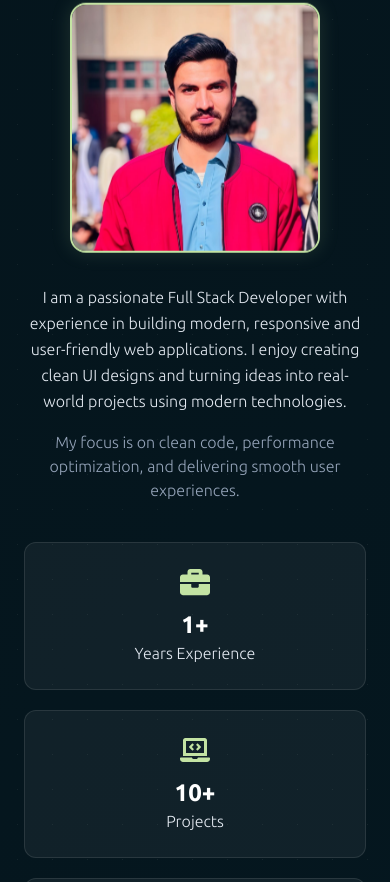
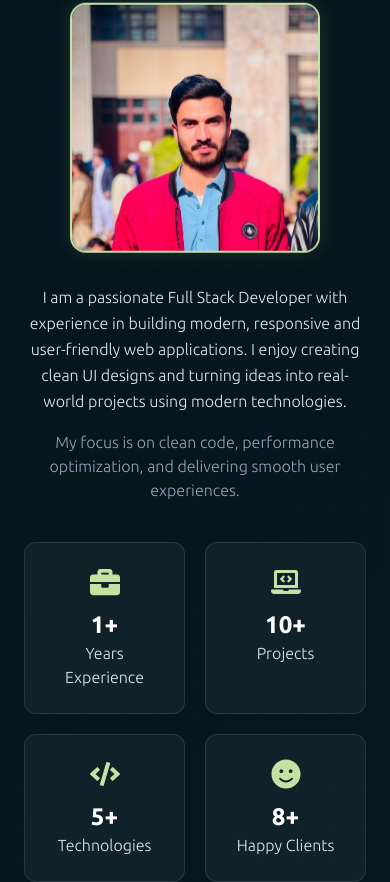
Before and after one commit to ar4843991-svg/portfoli, a React (Vite) app: page / in a window 390 px wide. Shown: the part 1118-2000 px from the top of the page. Built offline with nearby package versions, Linux system fonts and the light colour scheme.

Commit message:
fix: about cards mobile fix

```diff
--- a/src/componenet/About.jsx
+++ b/src/componenet/About.jsx
@@ -1,11 +1,6 @@
 import React from 'react'
 import { motion } from "framer-motion"
-import {
-  FaBriefcase,
-  FaCode,
-  FaLaptopCode,
-  FaSmile
-} from "react-icons/fa"
+import { FaBriefcase, FaCode, FaLaptopCode, FaSmile } from "react-icons/fa"
 import Attaimg from "../assets/img1.jpeg"
 
 function About() {
@@ -20,14 +15,13 @@ function About() {
         <motion.div
           initial={{ opacity: 0, y: -50 }}
           whileInView={{ opacity: 1, y: 0 }}
-          viewport={{ once: false, amount: 0.4 }}
+          viewport={{ once: false, amount: 0.2 }}
           transition={{ duration: 0.7 }}
           className="text-center mb-16"
         >
           <h1 className="text-4xl md:text-5xl font-bold text-white">
             About <span className="text-[#c3e3a3]">Me</span>
           </h1>
-
           <p className="text-[#94A3B8] mt-3">
             Get to know more about my background and passion
           </p>
@@ -38,35 +32,33 @@ function About() {
 
           {/* IMAGE */}
           <motion.div
-            initial={{ opacity: 0, x: -100 }}
+            initial={{ opacity: 0, x: -60 }}
             whileInView={{ opacity: 1, x: 0 }}
-            viewport={{ once: false, amount: 0.5 }}
+            viewport={{ once: false, amount: 0.2 }}
             transition={{ duration: 0.8 }}
             className="w-full lg:w-1/2 flex justify-center"
           >
-            <div
-              className="
+            <div className="
               w-[250px] sm:w-[300px] md:w-[370px]
               h-[250px] sm:h-[300px] md:h-[370px]
               rounded-2xl overflow-hidden
               border-2 border-[#c3e3a3]
               shadow-[0_0_20px_rgba(195,227,163,0.15)]
               animate-float
-            "
-            >
+            ">
               <img
                 src={Attaimg}
                 alt="about"
-                className="w-full h-full object-cover object-[50%_200%] scale-115"
+                className="w-full h-full object-cover object-[50%_20%]"
               />
             </div>
           </motion.div>
 
           {/* TEXT */}
           <motion.div
-            initial={{ opacity: 0, x: 100 }}
+            initial={{ opacity: 0, x: 60 }}
             whileInView={{ opacity: 1, x: 0 }}
-            viewport={{ once: false, amount: 0.4 }}
+            viewport={{ once: false, amount: 0.2 }}
             transition={{ duration: 0.8 }}
             className="w-full lg:w-1/2 text-center lg:text-left"
           >
@@ -83,112 +75,65 @@ function About() {
             </p>
 
             {/* CARDS */}
-            <motion.div
-              initial="hidden"
-              whileInView="visible"
-              viewport={{ once: false, amount: 0.4 }}
-              variants={{
-                hidden: {},
-                visible: {
-                  transition: {
-                    staggerChildren: 0.2
-                  }
-                }
-              }}
-              className="grid grid-cols-1 sm:grid-cols-2 gap-5 mt-10"
-            >
+            <div className="grid grid-cols-2 gap-5 mt-10">
 
-              {/* CARD 1 */}
               <motion.div
-                variants={{
-                  hidden: { opacity: 0, y: 40 },
-                  visible: { opacity: 1, y: 0 }
-                }}
-                className="
-                bg-white/5 border border-white/10 rounded-xl p-6 text-center
-                hover:border-[#c3e3a3]
-                hover:bg-[#c3e3a3]/10
-                hover:-translate-y-2
-                transition-all duration-300
-              "
+                initial={{ opacity: 0, y: 40 }}
+                whileInView={{ opacity: 1, y: 0 }}
+                viewport={{ once: false, amount: 0.1 }}
+                transition={{ duration: 0.5, delay: 0.1 }}
+                className="bg-white/5 border border-white/10 rounded-xl p-6 text-center
+                hover:border-[#c3e3a3] hover:bg-[#c3e3a3]/10 hover:-translate-y-2
+                transition-all duration-300"
               >
                 <FaBriefcase className="text-[#c3e3a3] text-3xl mx-auto mb-3" />
-
                 <h3 className="text-white text-2xl font-bold">1+</h3>
-
-                <p className="text-[#E2E8F0]">
-                  Years Experience
-                </p>
+                <p className="text-[#E2E8F0]">Years Experience</p>
               </motion.div>
 
-              {/* CARD 2 */}
               <motion.div
-                variants={{
-                  hidden: { opacity: 0, y: 40 },
-                  visible: { opacity: 1, y: 0 }
-                }}
-                className="
-                bg-white/5 border border-white/10 rounded-xl p-6 text-center
-                hover:border-[#c3e3a3]
-                hover:bg-[#c3e3a3]/10
-                hover:-translate-y-2
-                transition-all duration-300
-              "
+                initial={{ opacity: 0, y: 40 }}
+                whileInView={{ opacity: 1, y: 0 }}
+                viewport={{ once: false, amount: 0.1 }}
+                transition={{ duration: 0.5, delay: 0.2 }}
+                className="bg-white/5 border border-white/10 rounded-xl p-6 text-center
+                hover:border-[#c3e3a3] hover:bg-[#c3e3a3]/10 hover:-translate-y-2
+                transition-all duration-300"
               >
                 <FaLaptopCode className="text-[#c3e3a3] text-3xl mx-auto mb-3" />
-
                 <h3 className="text-white text-2xl font-bold">10+</h3>
-
-                <p className="text-[#E2E8F0]">
-                  Projects
-                </p>
+                <p className="text-[#E2E8F0]">Projects</p>
               </motion.div>
 
-              {/* CARD 3 */}
               <motion.div
-                variants={{
-                  hidden: { opacity: 0, y: 40 },
-                  visible: { opacity: 1, y: 0 }
-                }}
-                className="
-                bg-white/5 border border-white/10 rounded-xl p-6 text-center
-                hover:border-[#c3e3a3]
-                hover:bg-[#c3e3a3]/10
-                hover:-translate-y-2
-                transition-all duration-300
-              "
+                initial={{ opacity: 0, y: 40 }}
+                whileInView={{ opacity: 1, y: 0 }}
+                viewport={{ once: false, amount: 0.1 }}
+                transition={{ duration: 0.5, delay: 0.3 }}
+                className="bg-white/5 border border-white/10 rounded-xl p-6 text-center
+                hover:border-[#c3e3a3] hover:bg-[#c3e3a3]/10 hover:-translate-y-2
+                transition-all duration-300"
               >
                 <FaCode className="text-[#c3e3a3] text-3xl mx-auto mb-3" />
-
                 <h3 className="text-white text-2xl font-bold">5+</h3>
-
-                <p className="text-[#E2E8F0]">
-                  Technologies
-                </p>
+                <p className="text-[#E2E8F0]">Technologies</p>
               </motion.div>
 
-              {/* CARD 4 */}
               <motion.div
-                variants={{
-                  hidden: { opacity: 0, y: 40 },
-                  visible: { opacity: 1, y: 0 }
-                }}
-                className="
-                bg-white/5 border border-white/10 rounded-xl p-6 text-center
-                hover:border-[#c3e3a3]
-                hover:bg-[#c3e3a3]/10
-                hover:-translate-y-2
-                transition-all duration-300
-              "
+                initial={{ opacity: 0, y: 40 }}
+                whileInView={{ opacity: 1, y: 0 }}
+                viewport={{ once: false, amount: 0.1 }}
+                transition={{ duration: 0.5, delay: 0.4 }}
+                className="bg-white/5 border border-white/10 rounded-xl p-6 text-center
+                hover:border-[#c3e3a3] hover:bg-[#c3e3a3]/10 hover:-translate-y-2
+                transition-all duration-300"
               >
                 <FaSmile className="text-[#c3e3a3] text-3xl mx-auto mb-3" />
                 <h3 className="text-white text-2xl font-bold">8+</h3>
-                <p className="text-[#E2E8F0]">
-                  Happy Clients
-                </p>
+                <p className="text-[#E2E8F0]">Happy Clients</p>
               </motion.div>
 
-            </motion.div>
+            </div>
           </motion.div>
 
         </div>
--- a/src/componenet/NavBar.jsx
+++ b/src/componenet/NavBar.jsx
@@ -12,7 +12,7 @@ function NavBar() {
       border-b border-white/10 shadow-[0_2px_6px_rgba(0,0,0,0.25)]"
     >
       {/* CONTAINER */}
-      <div className="max-w-[1400px] mx-auto px-6 md:px-20 py-4 flex justify-between items-center">
+      <div className="  px-6 md:px-20 py-4 flex flex-wrap justify-between items-center">
 
         {/* LOGO */}
         <h1 className="text-2xl hover:scale-105 transition duration-300
@@ -84,7 +84,7 @@ transition duration-200 ease-in-out"
         {/* MOBILE BUTTON */}
         <button
           onClick={() => setOpen(!open)}
-          className="md:hidden text-white text-3xl z-50"
+          className="md:hidden  text-white text-3xl z-50"
         >
           {open ? "✖" : "☰"}
         </button>
--- a/src/componenet/mountingComponnet/Component.jsx
+++ b/src/componenet/mountingComponnet/Component.jsx
@@ -11,7 +11,7 @@ import Footer from '../Footer'
 
 function Component() {
   return (
-    <div className=''>
+    <div className='overflow-x-hidden w-full'>
 
       <NavBar />
       <Hero />
--- a/src/index.css
+++ b/src/index.css
@@ -2,12 +2,14 @@
 @import "tailwindcss";
 
 
-
+* {
+  box-sizing: border-box;
+}
 body {
   font-family: "Ubuntu", sans-serif;
   font-weight: 300;
   font-style: normal;
-
+overflow-x: hidden;
   background:
     radial-gradient(rgba(255, 255, 255, 0.06) 1px,
       transparent 1px),
```
